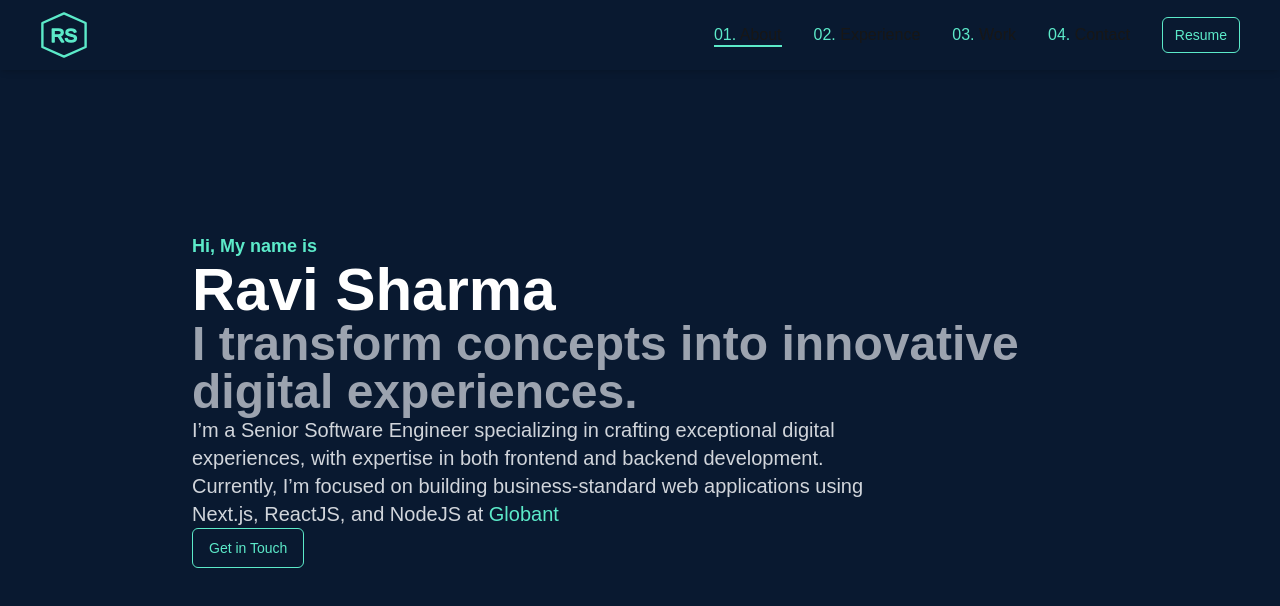
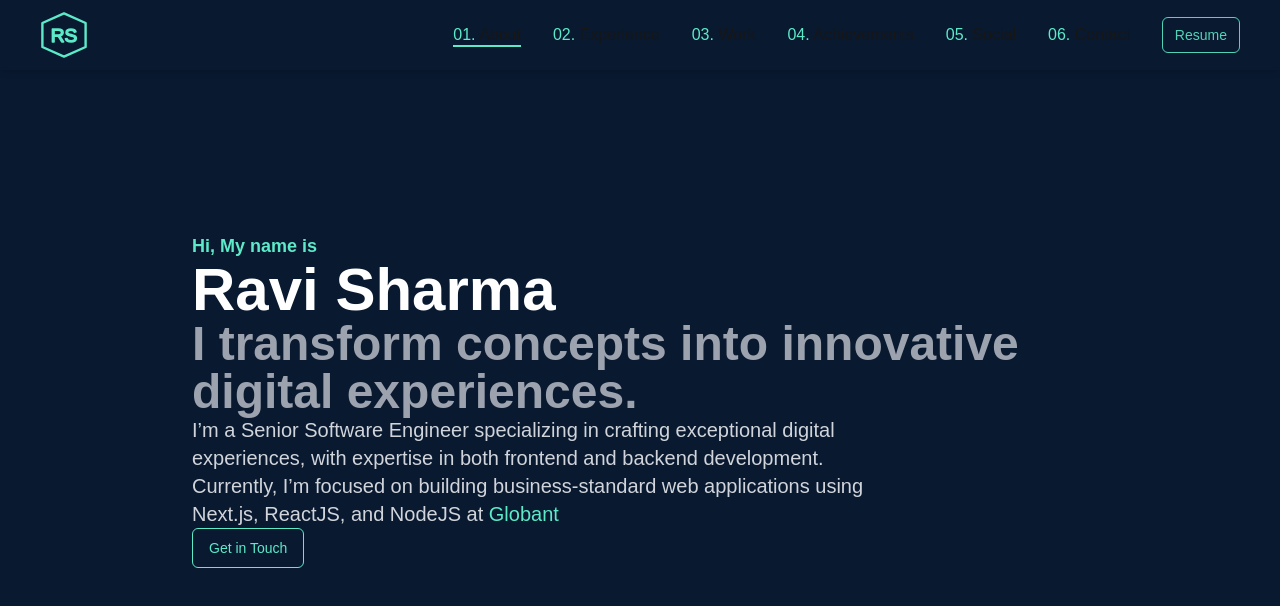
Before and after one commit to ravics09/myportfolio, a Next.js app: page / in a window 1280 px wide. Shown: the top 606 px of the page. Built offline with nearby package versions, Linux system fonts and the light colour scheme.

Commit message:
feat: added new navitem

```diff
--- a/src/components/navbar/navbar.tsx
+++ b/src/components/navbar/navbar.tsx
@@ -20,7 +20,9 @@ const Navbar = () => {
     { name: '01. About', href: '#about' },
     { name: '02. Experience', href: '#experience' },
     { name: '03. Work', href: '#work' },
-    { name: '04. Contact', href: '#contact' },
+    { name: '04. Achievements', href: '#achievements' },
+    { name: '05. Social', href: '#social' },
+    { name: '06. Contact', href: '#contact' },
   ];
 
   const sectionIds = navItems.map((item) => item.href.slice(1)); // Extract section IDs from hrefs
```
